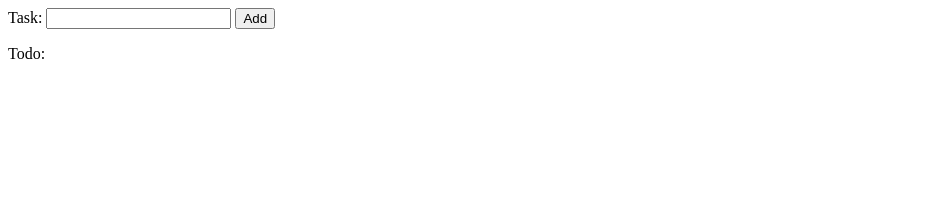
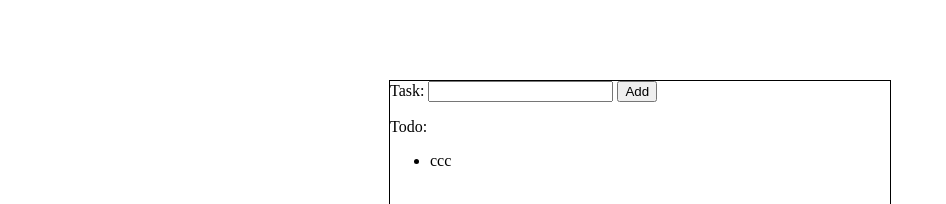
Before and after one commit to GrzeCHu-a11y/ToDoList-Typescript, a website with bundled scripts: page index.html in a window 1280 px wide. Shown: the top 204 px of the page, without its empty margins (0-946 px from the left). Built offline with nearby package versions, Linux system fonts and the light colour scheme.

Commit message:
add task

```diff
--- a/index.html
+++ b/index.html
@@ -3,15 +3,16 @@
 <head>
     <meta charset="UTF-8">
     <meta name="viewport" content="width=device-width, initial-scale=1.0">
-    <title>ts</title>
+    <link rel="stylesheet" href="style.css">
+    <title>To do list</title>
 </head>
 <body>
-    <form class="conatiner">
+    <form class="container">
         <label for="name">Task:</label>
         <input type="text" id="name">
-        <button class="addTaskButton">Add</button>
+        <button id="add-task-button">Add</button>
         <p>Todo:</p>
-        <ul class="tasksContainer">
+        <ul class="tasks-ul">
 
         </ul>
     </form>
--- a/src/app.ts
+++ b/src/app.ts
@@ -1 +1,28 @@
-console.log("init");
+const input: HTMLInputElement = document.querySelector("#name");
+const button: HTMLButtonElement = document.querySelector("#add-task-button")
+const ul: HTMLElement = document.querySelector(".tasks-ul")
+
+interface Task {
+    name: string;
+    completed: boolean;
+}
+
+const tasks: Task[] = [{name: "ccc", completed: false}]
+
+function render() {
+    ul.innerText = ""
+    tasks.forEach((task) => {
+        const li = document.createElement("li");
+        li.innerText = task.name
+        ul.appendChild(li)
+    });
+}
+
+button.addEventListener("click", function addTask(e) {
+    e.preventDefault();
+    tasks.push({name: input.value, completed: false})
+    render()
+})
+
+
+render()
--- /dev/null
+++ b/style.css
@@ -0,0 +1,12 @@
+body {
+    margin: 0;
+    padding: 0;
+}
+
+.container {
+    margin: 0 auto;
+    margin-top: 10vh;
+    width: 500px;
+    height: 500px;
+    border: 1px solid black;
+}
```
Also changed, not shown: dist/app.js (added).
